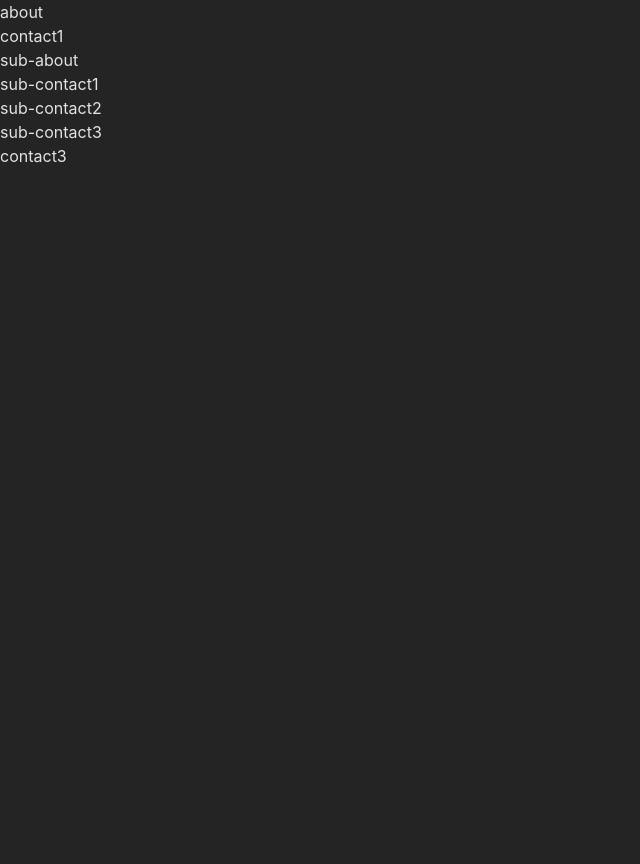
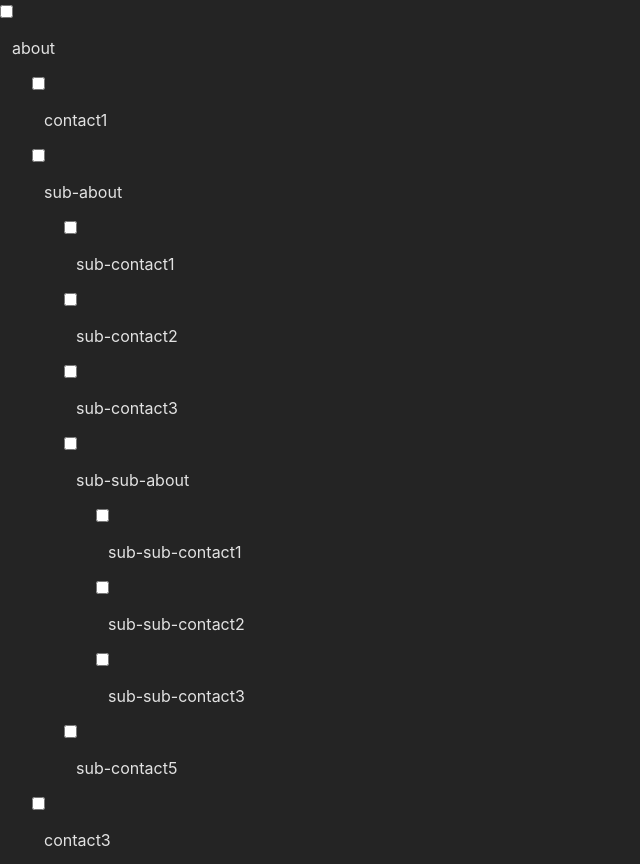
Before and after one commit to maxzakh/cascadingMenu, a website built with Vite: page index.html in a window 1280 px wide. Shown: the whole page, without its empty margins (0-640 px from the left). Before the commit the page ends 800 px from the top, so only its background shows below. Built offline with nearby package versions, Linux system fonts and the light colour scheme.

Commit message:
update listItem structure

```diff
--- a/src/main.ts
+++ b/src/main.ts
@@ -21,7 +21,18 @@ function createMenuItem(menuItem: MenuItem): string {
     }
 
 
-    const listItem = `<li>${menuItem.text}${nestedMenu}</li>`;
+    const listItem = `
+        <li>
+            <label>
+                <input type="checkbox" />
+            </label>
+            <div class='mi-text'>
+                <div>${menuItem.text}</div>
+            </div>
+
+            ${nestedMenu}
+        </li>`;
+    // const listItem = `<li><span class='mi-text'>${menuItem.text}</span>${nestedMenu}</li>`;
 
     //console.log('<<<-------- exit', menuItem.text);
 
@@ -43,6 +54,15 @@ const menu: MenuItem = {
                 { text: 'sub-contact1' },
                 { text: 'sub-contact2' },
                 { text: 'sub-contact3' },
+                {
+                    text: 'sub-sub-about',
+                    items: [
+                        { text: 'sub-sub-contact1' },
+                        { text: 'sub-sub-contact2' },
+                        { text: 'sub-sub-contact3' },
+                    ]
+                },
+                { text: 'sub-contact5' },
             ]
         },
         { text: 'contact3' },
--- a/src/style.css
+++ b/src/style.css
@@ -14,3 +14,40 @@
     padding: 0;
     box-sizing: border-box;
 }
+
+/**/
+
+#app > ul:first-child {
+    /* border: 2px solid red; */
+    padding: 0;
+}
+
+ul {
+    position: relative;
+    padding: 0 2rem;
+    list-style: none;
+}
+
+li {
+    display: block;
+    left: 100%;
+}
+
+.mi-text {
+    padding: 0.75rem;
+    cursor: pointer;
+}
+
+.mi-text:hover {
+    background-color: blue;
+}
+
+.mi-text > input[type="checkbox"]:checked + div {
+    border: 2px solid red;
+    background-color: green;
+}
+
+.mi-text > input[type="checkbox"]:checked > ul li {
+    border: 2px solid red;
+    background-color: green;
+}
```
